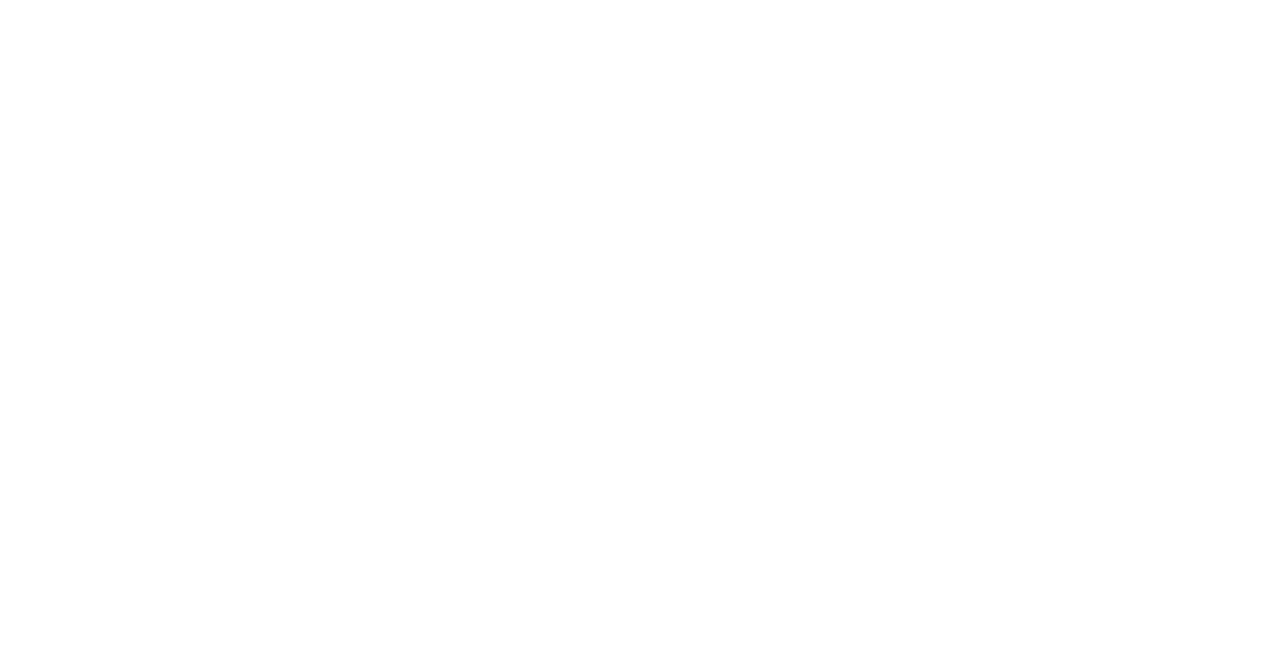
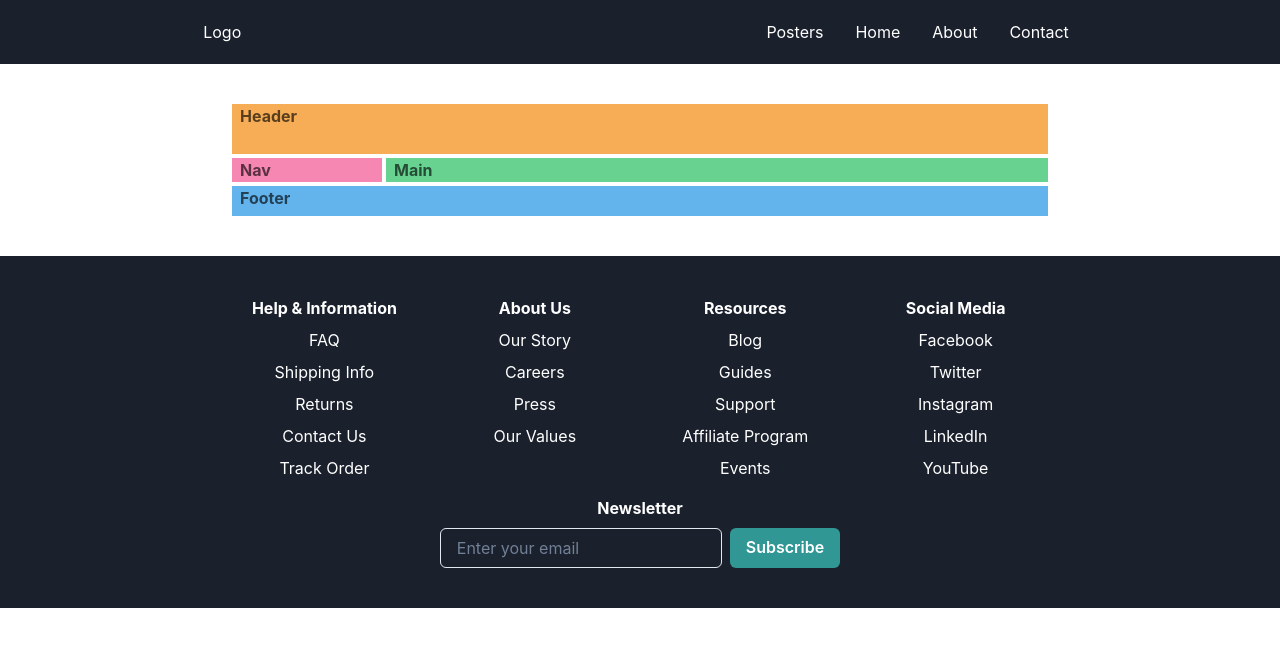
Before and after one commit to djolonator/designmelange, a React (Create React App) app: page /posters in a window 1280 px wide. Before the commit this address had no page. Shown: the top 646 px of the page. Built offline with nearby package versions, Linux system fonts and the light colour scheme.

Commit message:
feat: added blueprint for posters page

```diff
--- a/src/App.tsx
+++ b/src/App.tsx
@@ -5,6 +5,7 @@
 import Layout from './layout/Layout';
 import About from './pages/About';
 import Contact from './pages/Contact';
+import Posters from './pages/Posters'
 
 
 // Explicitly typing the component using React.FC
@@ -15,6 +16,7 @@
         <Route path="/" element={<Layout><Home /></Layout>} />
         <Route path="/about" element={<Layout><About /></Layout>} />
         <Route path="/contact" element={<Layout><Contact /></Layout>} />
+        <Route path="/posters" element={<Layout><Posters /></Layout>} />
       </Routes>
     </Router>
   );
--- a/src/layout/Header.tsx
+++ b/src/layout/Header.tsx
@@ -15,6 +15,9 @@
 
           <HStack spacing={8} alignItems="center">
             <HStack as="nav" spacing={4} display={{ base: 'none', md: 'flex' }}>
+              <RouterLink to="/posters" style={{ textDecoration: 'none' }}>
+                <Box px={2} py={1} rounded="md" _hover={{ textDecoration: 'none', bg: 'gray.700' }} color="white">Posters</Box>
+              </RouterLink>
               <RouterLink to="/" style={{ textDecoration: 'none' }}>
                 <Box px={2} py={1} rounded="md" _hover={{ textDecoration: 'none', bg: 'gray.700' }} color="white">Home</Box>
               </RouterLink>
@@ -39,6 +42,9 @@
         {isOpen && (
           <Box pb={4} display={{ md: 'none' }}>
             <Stack as="nav" spacing={4}>
+              <RouterLink to="/posters" style={{ textDecoration: 'none' }}>
+                <Box color="white">Posters</Box>
+              </RouterLink>
               <RouterLink to="/" style={{ textDecoration: 'none' }}>
                 <Box color="white">Home</Box>
               </RouterLink>
--- /dev/null
+++ b/src/pages/Posters.tsx
@@ -0,0 +1,46 @@
+import React from 'react';
+import { Box, Text, Grid, GridItem } from '@chakra-ui/react';
+
+const Posters: React.FC = () => {
+  return (
+    <Box w="100%">
+      <Grid
+        templateAreas={{
+          base: `"header"
+                 "nav"
+                 "main"
+                 "footer"`, // for small screens (base)
+          md: `"header header"
+               "nav main"
+               "footer footer"` // for medium screens and up (md)
+        }}
+        gridTemplateRows={{
+          base: 'repeat(4, auto)', // each item gets its own row
+          md: '50px 1fr 30px' // larger screens
+        }}
+        gridTemplateColumns={{
+          base: '1fr', // one column for small screens
+          md: '150px 1fr' // two columns for medium and larger screens
+        }}
+        gap={1}
+        color='blackAlpha.700'
+        fontWeight='bold'
+      >
+        <GridItem pl='2' bg='orange.300' area={'header'}>
+          Header
+        </GridItem>
+        <GridItem pl='2' bg='pink.300' area={'nav'}>
+          Nav
+        </GridItem>
+        <GridItem pl='2' bg='green.300' area={'main'}>
+          Main
+        </GridItem>
+        <GridItem pl='2' bg='blue.300' area={'footer'}>
+          Footer
+        </GridItem>
+      </Grid>
+    </Box>
+  );
+};
+
+export default Posters;
```
